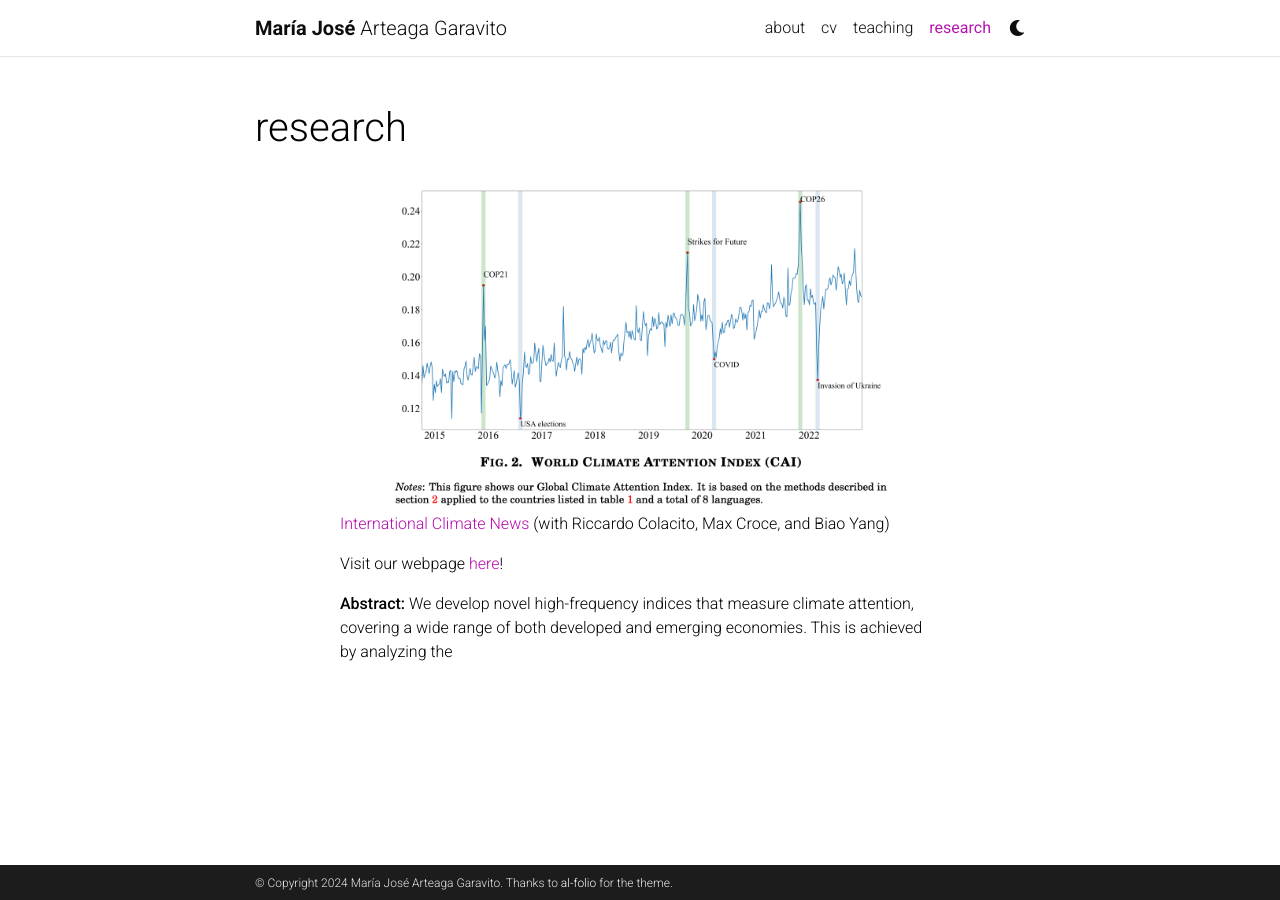
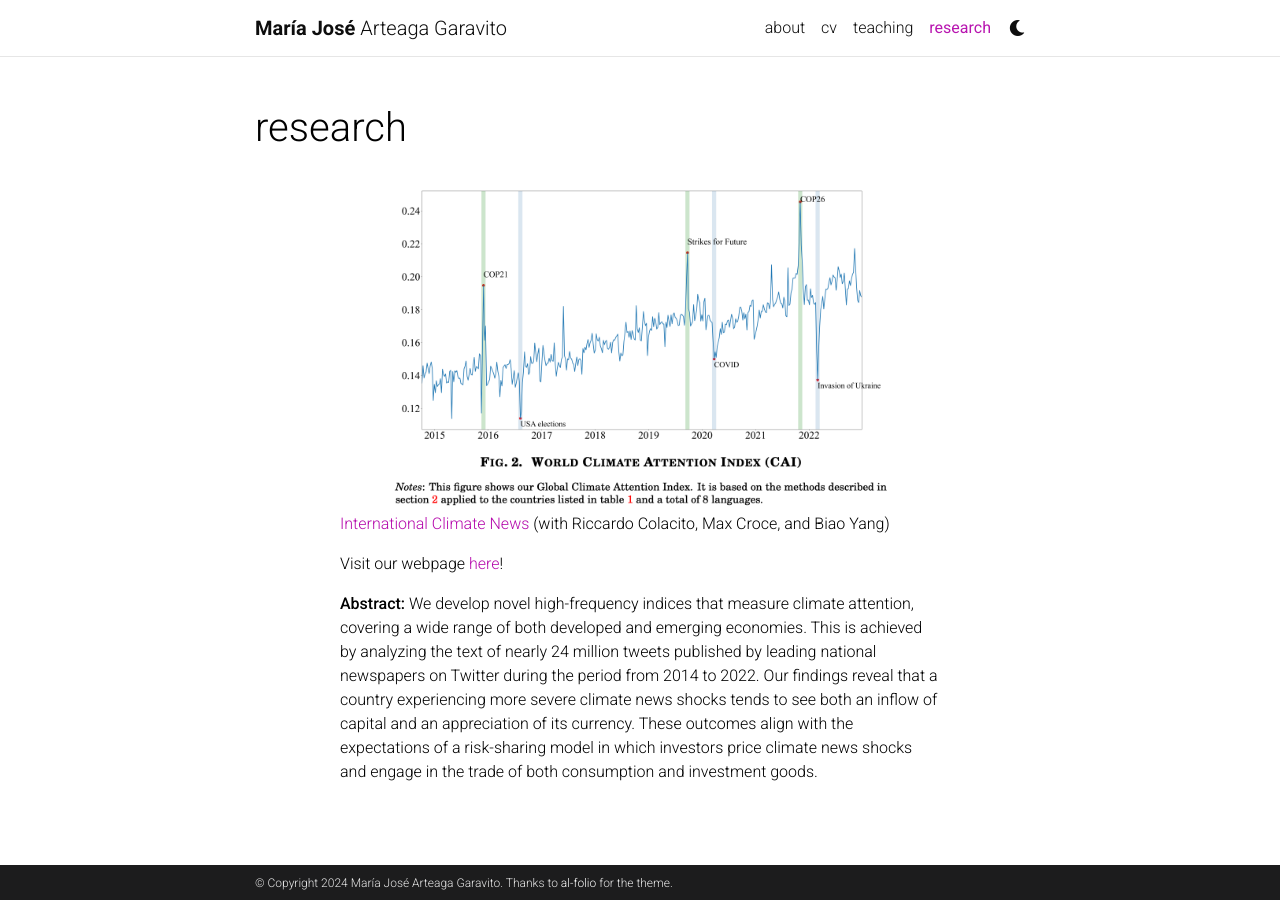
Before and after one commit to majoarteaga/majoarteaga.github.io, a Jekyll site: the page built from _pages/research.md, in a window 1280 px wide. Built offline with Jekyll 4.4.1, drawn with Linux system fonts in a browser that asks for light colours; comment, search, counter and statistics services are not loaded; a style sheet for code colours, icons or effects is not loaded.

Commit message:
Update research.md

```diff
--- a/_pages/research.md
+++ b/_pages/research.md
@@ -15,4 +15,5 @@
 <div class="text-column" style="max-width: 600px; margin: 0 auto;">
     <p><a href="https://papers.ssrn.com/sol3/papers.cfm?abstract_id=4713016">International Climate News</a> (with Riccardo Colacito, Max Croce, and Biao Yang)</p>
     <p>Visit our webpage <a href="https://sites.google.com/view/internationalclimatenews/home">here</a>!</p>
-    <p><strong>Abstract:</strong> We develop novel high-frequency indices that measure climate attention, covering a wide range of both developed and emerging economies. This is achieved by analyzing the
+    <p><strong>Abstract:</strong> We develop novel high-frequency indices that measure climate attention, covering a wide range of both developed and emerging economies. This is achieved by analyzing the text of nearly 24 million tweets published by leading national newspapers on Twitter during the period from 2014 to 2022. Our findings reveal that a country experiencing more severe climate news shocks tends to see both an inflow of capital and an appreciation of its currency. These outcomes align with the expectations of a risk-sharing model in which investors price climate news shocks and engage in the trade of both consumption and investment goods.</p>
+</div>
```
